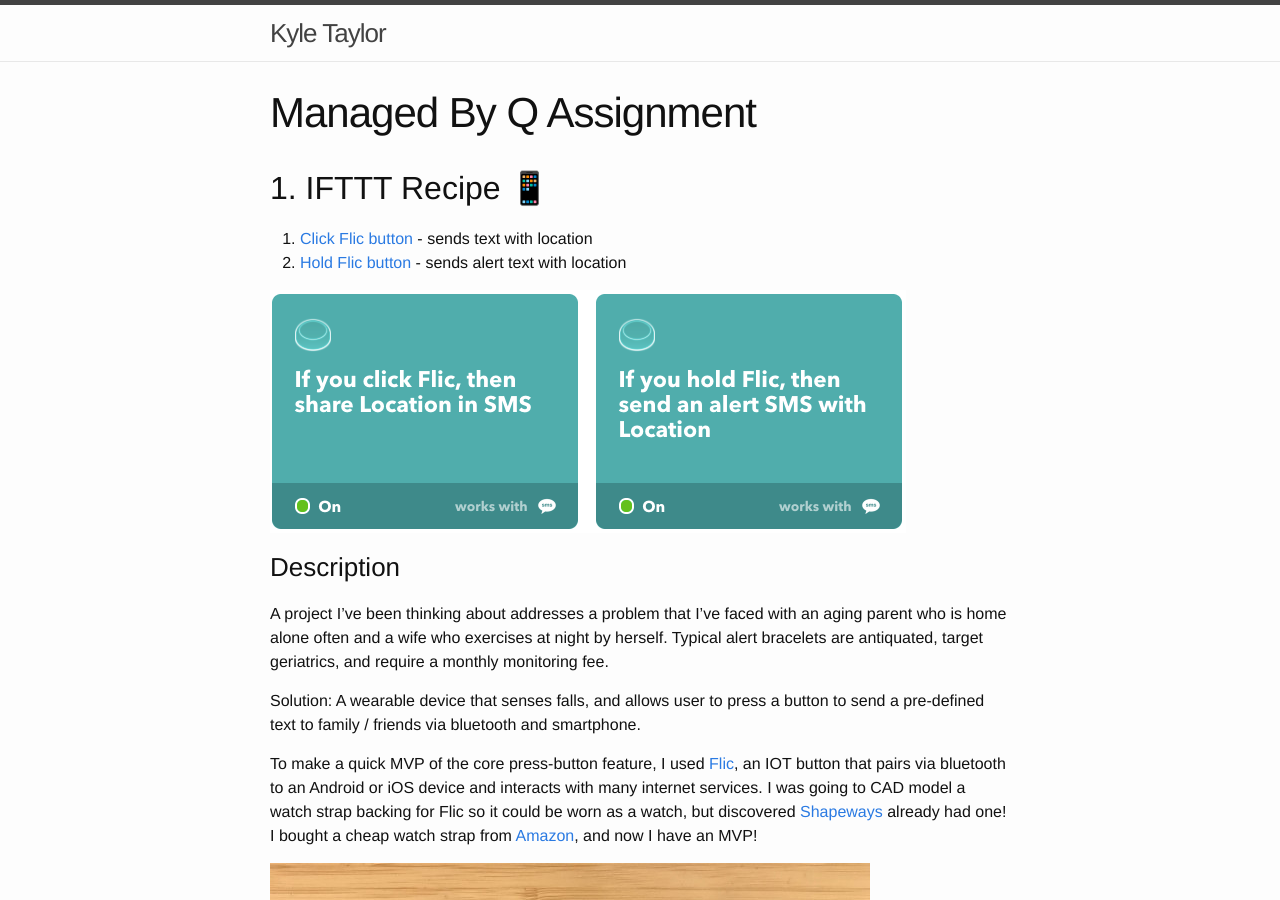
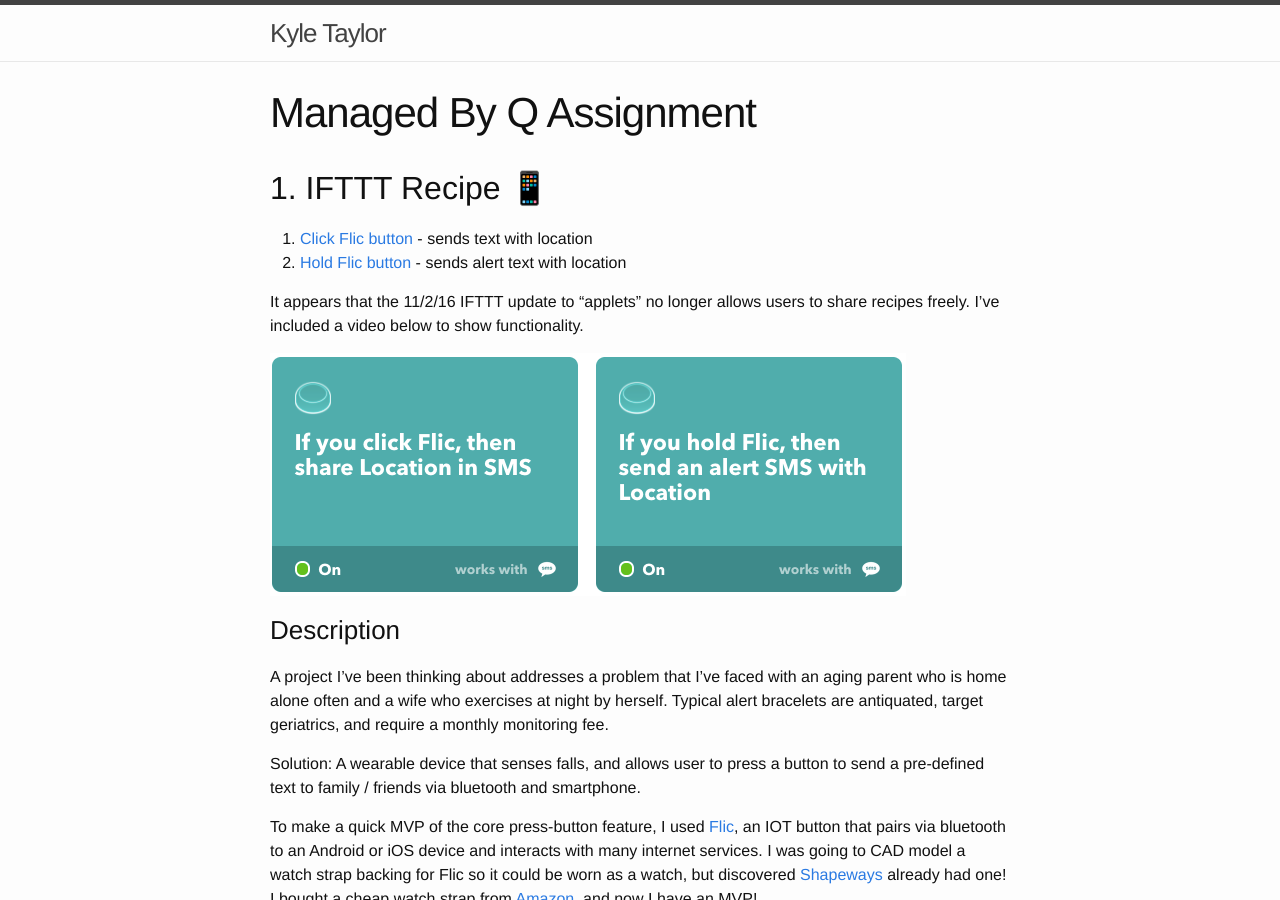
Before and after one commit to kftaylor/kftaylor.github.io, a Jekyll site: the page built from about.md, in a window 1280 px wide and 900 px high. Built offline with Jekyll 4.4.1, drawn with Linux system fonts in a browser that asks for light colours.

Commit message:
Update from Forestry.io - about.md

```diff
--- a/about.md
+++ b/about.md
@@ -7,6 +7,8 @@
 
 1.  [Click Flic button](https://ifttt.com/applets/44303349d-if-you-click-flic-then-share-location-in-sms){:target="_blank"} - sends text with location
 2.  [Hold Flic button](https://ifttt.com/applets/44350944d-if-you-hold-flic-then-send-an-alert-sms-with-location){:target="_blank"} - sends alert text with location
+
+It appears that the 11/2/16 IFTTT update to "applets" no longer allows users to share recipes freely. I've included a video below to show functionality.
 
 ![]({{ site.baseurl }}/forestryio/images/Screenshot%202016-11-19%2009.52.15.png)
 
```
